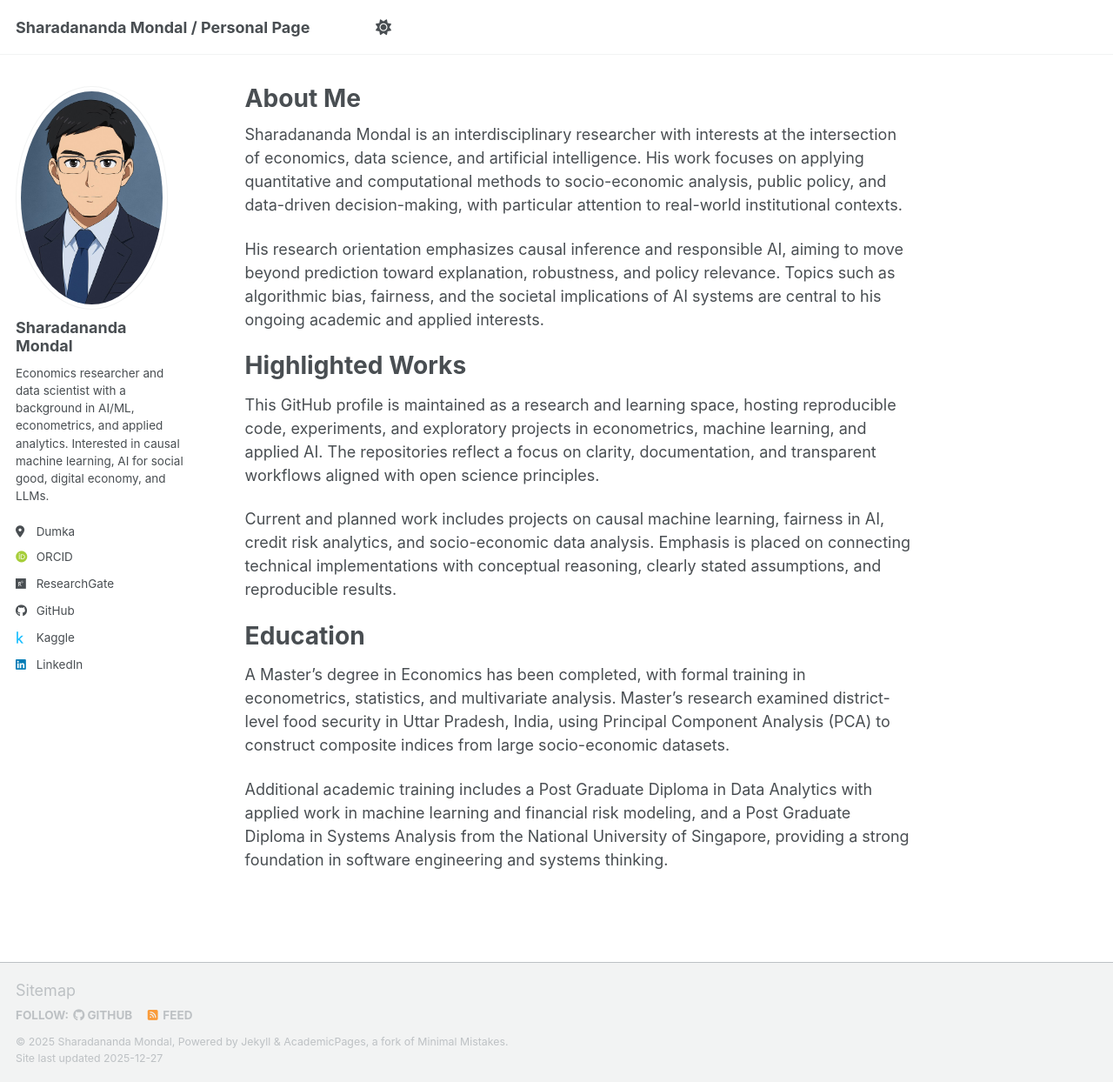
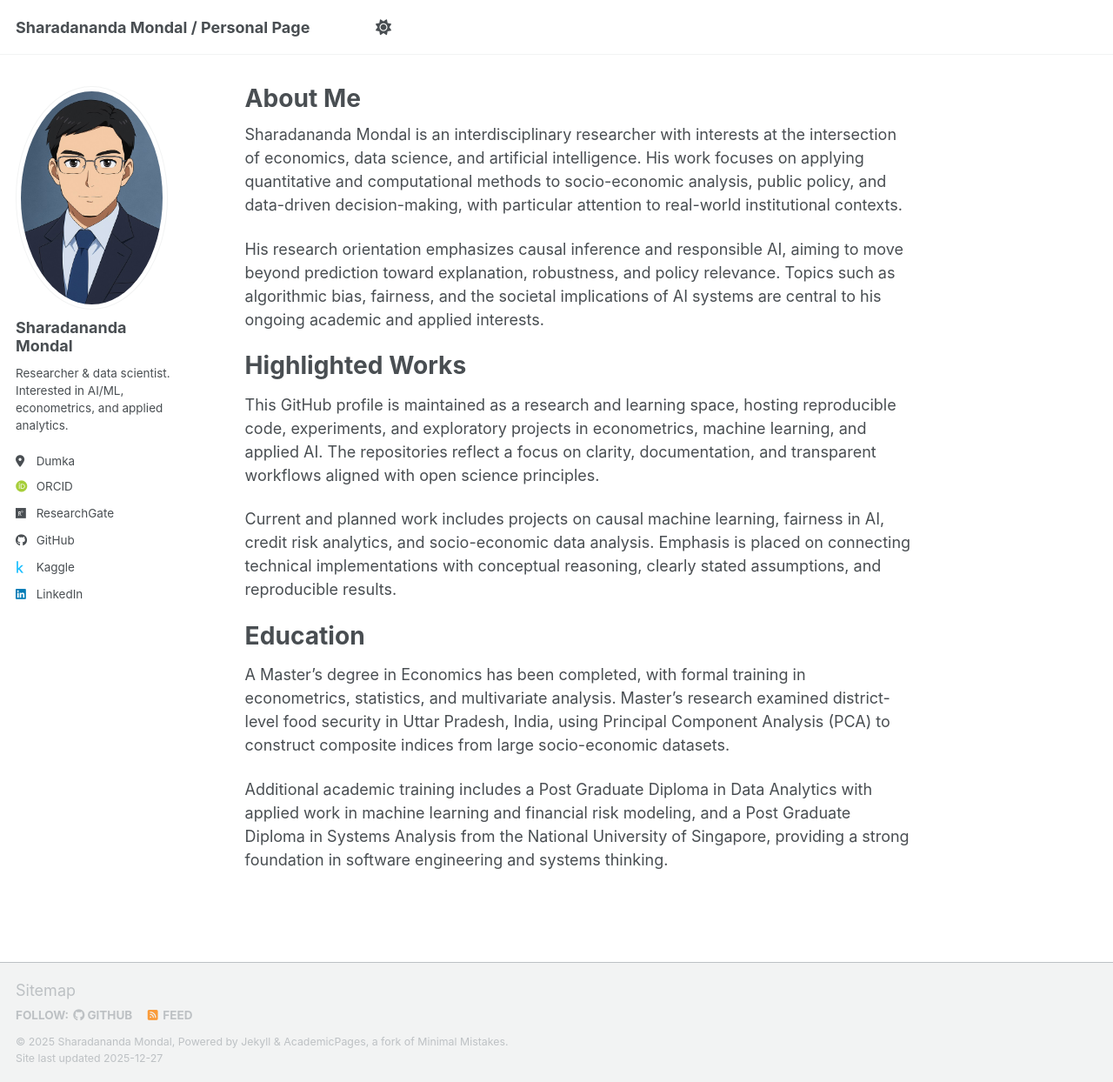
Before and after one commit to sharadananda/sharadananda.github.io, a Jekyll site: the page built from _pages/about.md, in a window 1280 px wide and 1244 px high. Shown: the whole window at 87% size. Built offline with Jekyll 4.4.1, drawn with Linux system fonts in a browser that asks for light colours; some web fonts are replaced; a script bundle is joined from its source files by our own code; library files that are not in the unit come from our copies.

Commit message:
Update _config.yml
shortened description for scrolling issue

```diff
--- a/_config.yml
+++ b/_config.yml
@@ -26,7 +26,7 @@ author:
   avatar           : "profile.jpg"
   name             : "Sharadananda Mondal"
   pronouns         : # example: "she/her"
-  bio              : "Economics researcher and data scientist with a background in AI/ML, econometrics, and applied analytics. Interested in causal machine learning, AI for social good, digital economy, and LLMs."
+  bio              : "Researcher & data scientist. Interested in AI/ML, econometrics, and applied analytics."
   location         : "Dumka"
   employer         : #"Red Brick University"
   uri              : # URL
```
